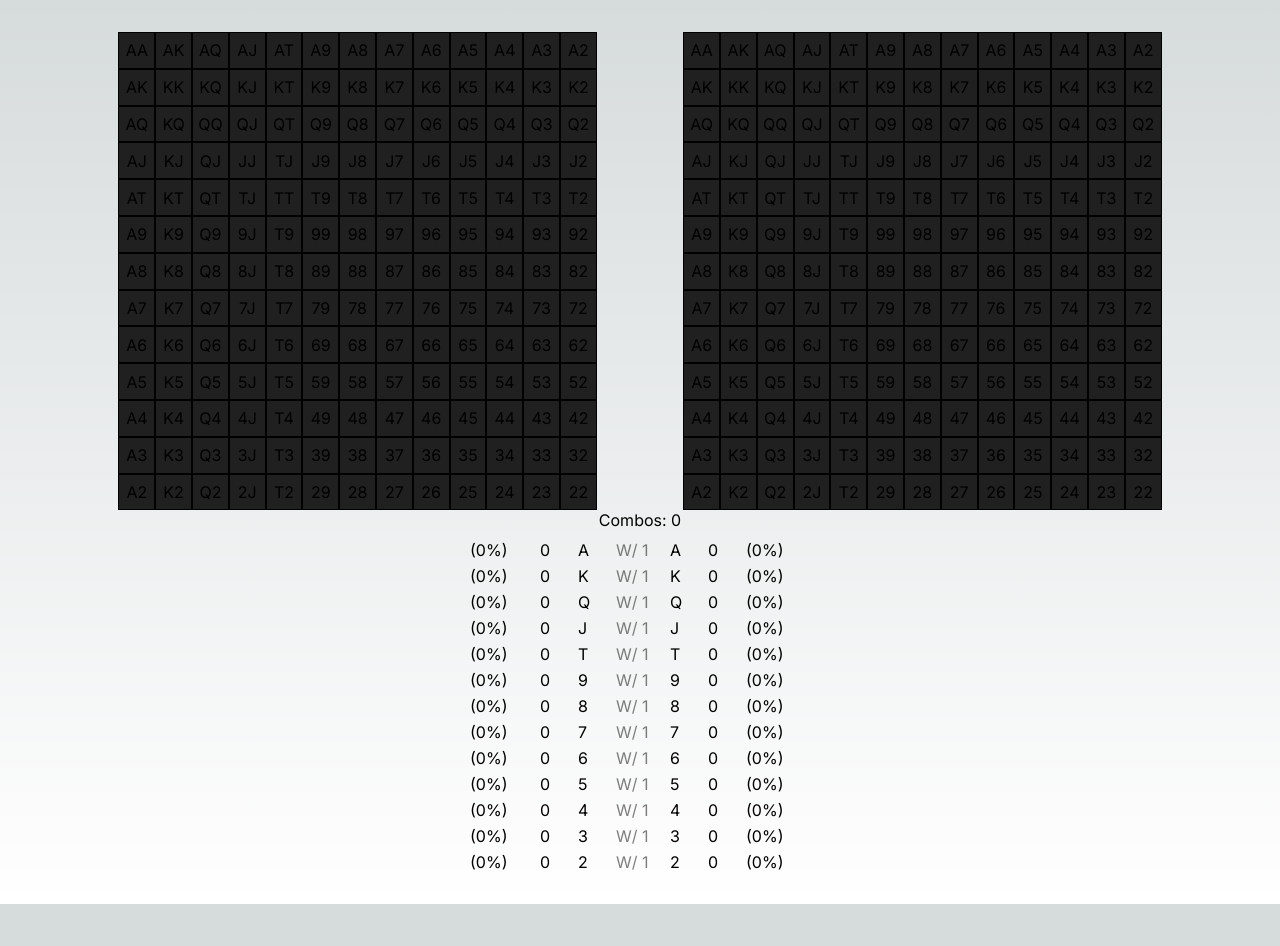
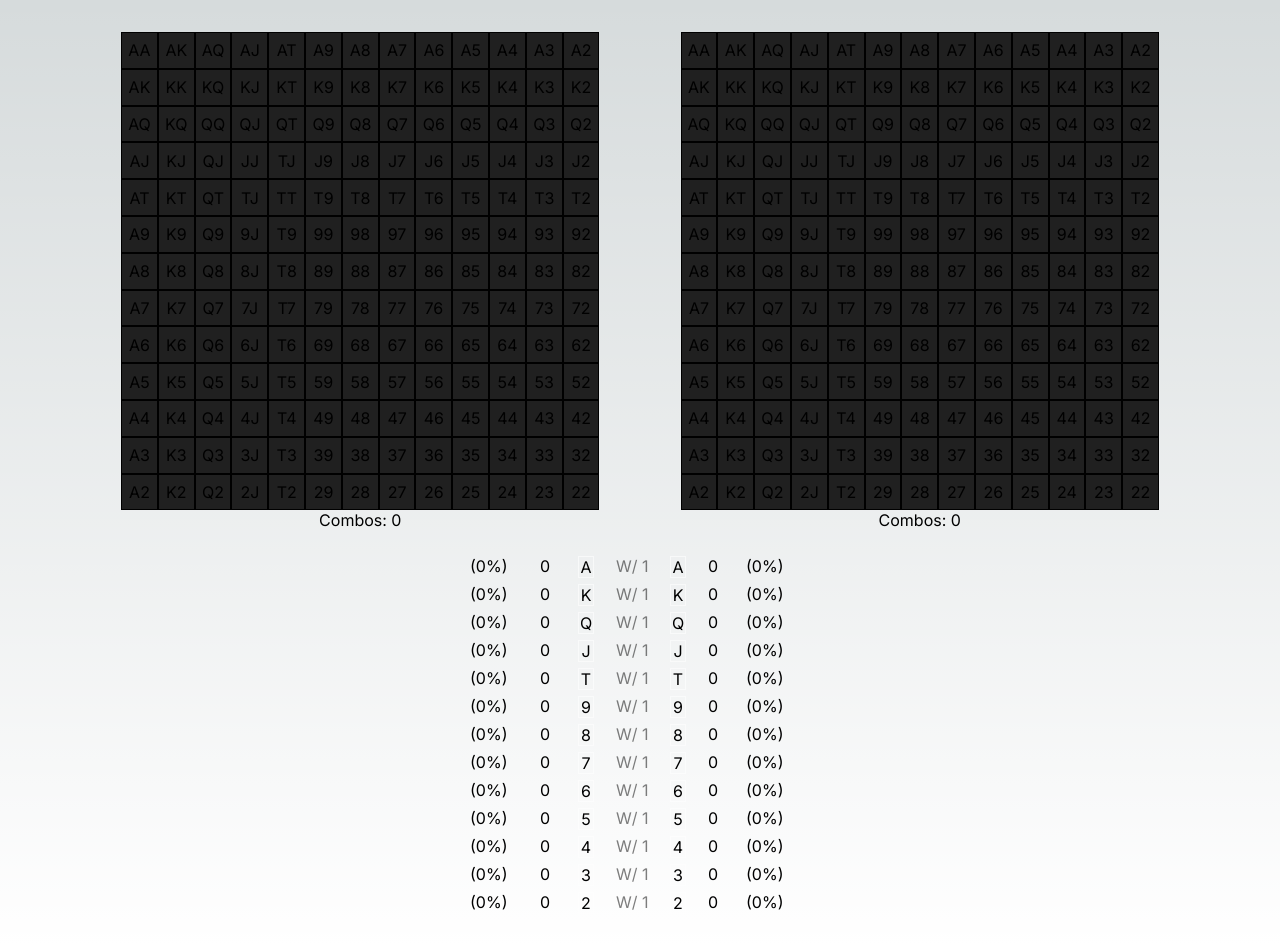
Before and after one commit to anchpop/hardly-know-her, a Next.js app: page / in a window 1280 px wide. Before the commit the page ends 904 px from the top, so only its background shows below. Built offline with nearby package versions, Linux system fonts and the light colour scheme.

Commit message:
fix layout

```diff
--- a/src/app/page.module.css
+++ b/src/app/page.module.css
@@ -31,3 +31,26 @@
 .gridItem {
   background-color: #202020;
 }
+
+.combos {
+  text-align: center;
+  width: 100%;
+  margin-bottom: 1rem;
+}
+
+.rank {
+  width: 1rem;
+  text-align: center;
+  border: #FFFFFF99;
+  border-style: solid;
+  border-width: 1px;
+}
+
+@media (min-width: 1200px) {
+  .gridContainer {
+    display: flex;
+    flex-direction: row;
+    justify-content: space-evenly;
+    width: 1200px;
+  }
+}
--- a/src/app/page.tsx
+++ b/src/app/page.tsx
@@ -89,16 +89,21 @@ export default function Home() {
 
   return (
     <main className={styles.main}>
-      <div style={{ display: "flex", flexDirection: "row", justifyContent: "space-evenly", width: "100%" }}>
-        <div className={styles.grid}>
-          {generateGridItems(toggledItems1, setToggledItems1)}
+      <div className={styles.gridContainer}>
+        <div>
+          <div className={styles.grid}>
+            {generateGridItems(toggledItems1, setToggledItems1)}
+          </div>
+          <div className={styles.combos}>Combos: {comboInfo1.combinations}</div>
         </div>
-        <div className={styles.grid}>
-          {generateGridItems(toggledItems2, setToggledItems2)}
+        <div>
+          <div className={styles.grid}>
+            {generateGridItems(toggledItems2, setToggledItems2)}
+          </div>
+          <div>
+            <div className={styles.combos}>Combos: {comboInfo2.combinations}</div>
+          </div>
         </div>
-      </div>
-      <div>
-        <div>Combos: {comboInfo1.combinations}</div>
       </div>
       <div style={{
         display: "grid", gridTemplateColumns: "4rem 2rem 2rem 3rem 2rem 2rem 4rem", gridGap: "6px", marginTop: "10px",
@@ -111,11 +116,11 @@ export default function Home() {
             <div>
               {comboInfo1.combinationsByRank[rank]}
             </div>
-            <div> {rank} </div>
+            <div><div className={styles.rank}> {rank} </div></div>
             <div>
-              <span style={{ opacity: 0.5 }}>W/ 1</span>
+              <div style={{ opacity: 0.5 }}>W/ 1</div>
             </div>
-            <div> {rank} </div>
+            <div><div className={styles.rank}> {rank} </div></div>
             <div>
               {comboInfo2.combinationsByRank[rank]}
             </div>
```
